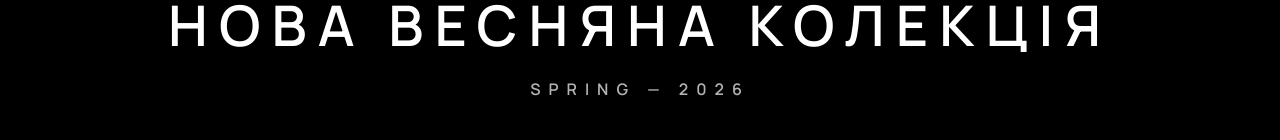
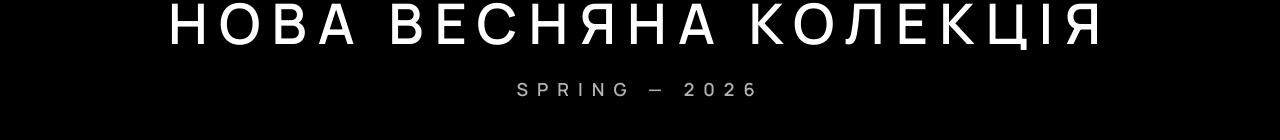
Before and after one commit to daki-tech/daki_site, a Next.js app: page / in a window 1280 px wide. Shown: the part 370-510 px from the top of the page. Built offline with nearby package versions, Linux system fonts and the light colour scheme; no server answers; the database is empty.

Commit message:
style: further increase hero subtitle size

```diff
--- a/components/landing/hero-parallax.tsx
+++ b/components/landing/hero-parallax.tsx
@@ -56,7 +56,7 @@ export function HeroParallax({ title, subtitle, bgUrl }: HeroParallaxProps) {
           initial={{ opacity: 0, y: 10 }}
           animate={{ opacity: 1, y: 0 }}
           transition={{ duration: 1, delay: 0.15, ease: [0.16, 1, 0.3, 1] }}
-          className="mt-6 text-[13px] font-semibold uppercase tracking-[0.5em] text-white/70 sm:text-base"
+          className="mt-6 text-base font-semibold uppercase tracking-[0.5em] text-white/70 sm:text-lg"
         >
           {subtitle || "Spring — 2026"}
         </motion.p>
```
